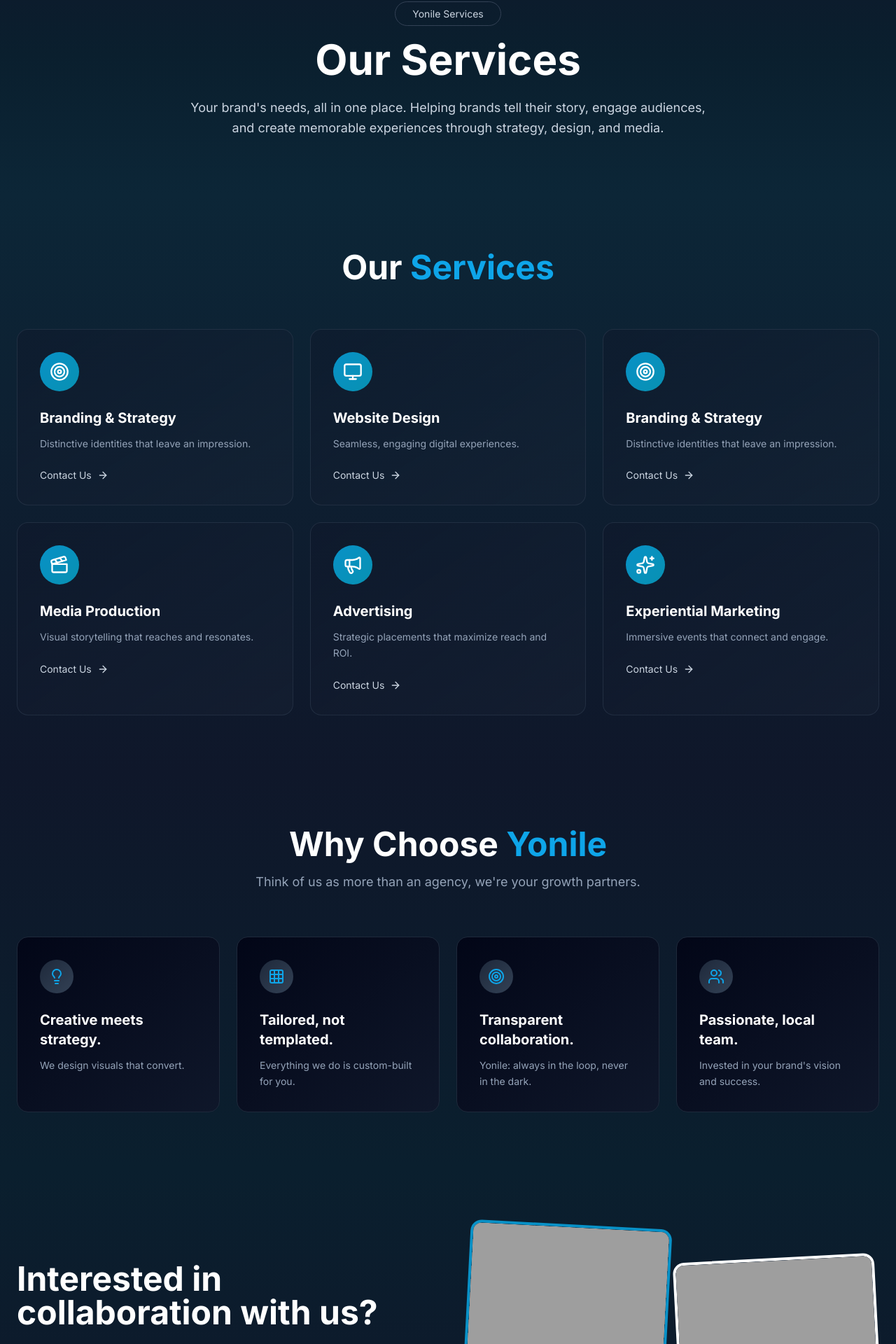
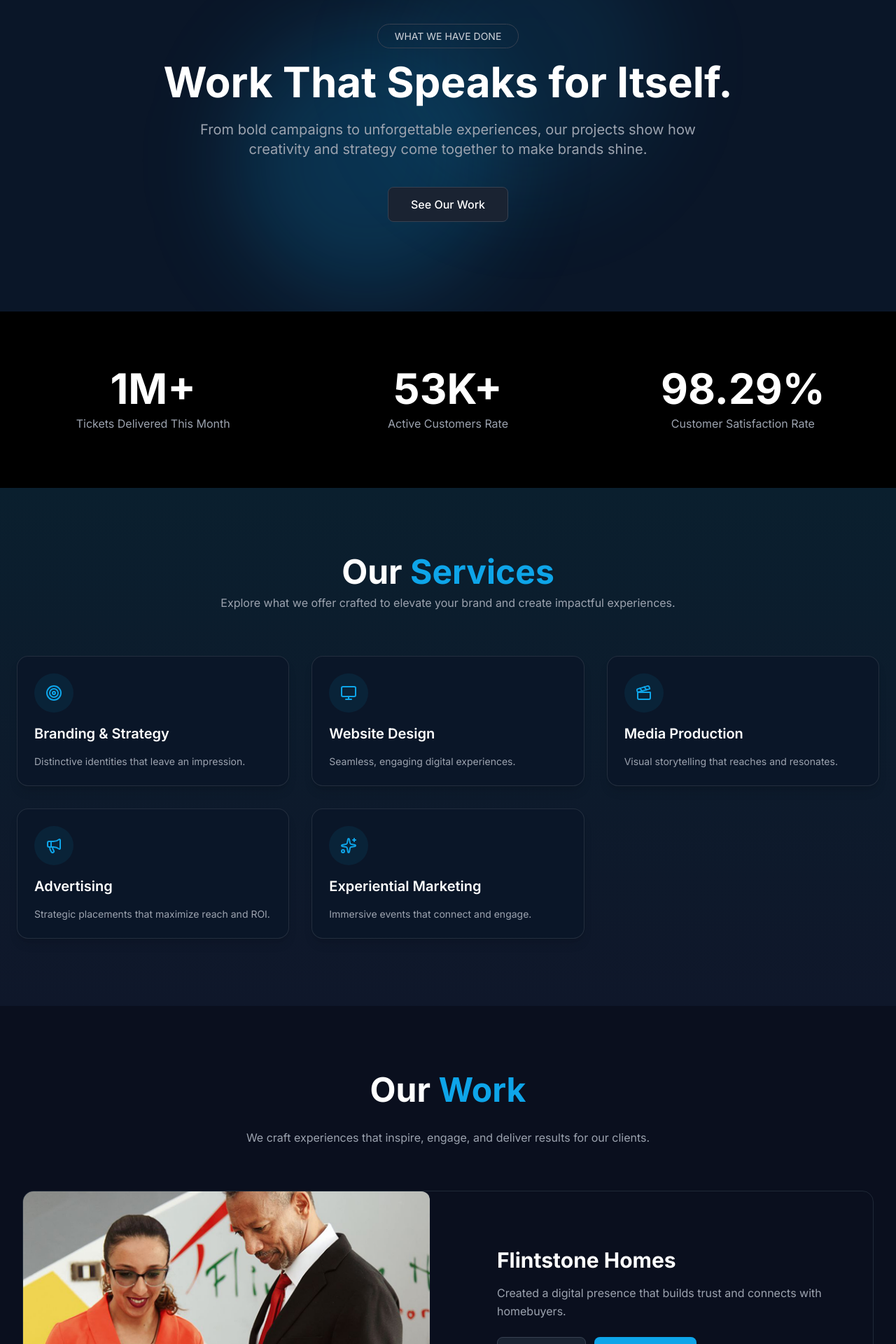
Before and after one commit to code-farmer-VII/Yonile, a React (Vite) app: page /services in a window 1280 px wide. Shown: the part 121-2041 px from the top of the page at 70% size. Built offline with nearby package versions, Linux system fonts and the light colour scheme; grey boxes are pictures that could not be loaded.

Commit message:
I add some datas on it on services

```diff
--- a/src/App.tsx
+++ b/src/App.tsx
@@ -19,7 +19,7 @@ export default function App() {
           <Route path="/about" element={<About />} />
           <Route path="/services" element={<Services />} />
           <Route path="/contact" element={<Contact />} />
-          <Route path="/project" element={<Project />} />
+          {/* <Route path="/project" element={<Project />} /> */}
           {/* {dynamic routing is here} */}
           <Route path="/project/:id" element={<ProjectDetail />} />
         </Routes>
--- a/src/components/Home/Footer.tsx
+++ b/src/components/Home/Footer.tsx
@@ -8,7 +8,7 @@ const Footer: React.FC = () => {
     Home: "/",
     About: "/about",
     Services: "/services",
-    "Contact Us": "/contact-us",
+    "Contact Us": "/contact",
   };
 
   const location = useLocation();
--- a/src/components/Home/Header.tsx
+++ b/src/components/Home/Header.tsx
@@ -13,7 +13,6 @@ const Header: React.FC = () => {
     { id: "home", label: "Home", path: "/" },
     { id: "about", label: "About Us" },
     { id: "services", label: "Services" },
-    { id: "project", label: "Projects" },
   ];
 
   // 🖱️ Scroll Effect: Sets isScrolled to true when scrolled past 10px
--- a/src/components/OurWork/Hero.tsx
+++ b/src/components/OurWork/Hero.tsx
@@ -1,33 +1,79 @@
+import { motion } from 'framer-motion';
+
 export default function Hero() {
   return (
     <section className="relative pt-32 pb-20 md:pt-40 md:pb-32 overflow-hidden">
-      <div className="absolute inset-0 bg-gradient-to-b from-primary/10 via-dark to-dark"></div>
+      {/* Background floating circles */}
+      <motion.div
+        className="absolute top-1/4 left-1/4 w-96 h-96 bg-primary/20 rounded-full blur-3xl"
+        animate={{ y: [0, 20, 0], x: [0, 15, 0] }}
+        transition={{ duration: 10, repeat: Infinity, repeatType: 'mirror', ease: 'easeInOut' }}
+      />
+      <motion.div
+        className="absolute bottom-1/4 right-1/4 w-96 h-96 bg-primary/10 rounded-full blur-3xl"
+        animate={{ y: [0, -20, 0], x: [0, -15, 0] }}
+        transition={{ duration: 12, repeat: Infinity, repeatType: 'mirror', ease: 'easeInOut' }}
+      />
 
       <div className="relative max-w-7xl mx-auto px-4 sm:px-6 lg:px-8">
-        <div className="text-center max-w-4xl mx-auto">
-          <div className="inline-block mb-6">
+        <motion.div
+          className="text-center max-w-4xl mx-auto"
+          initial="hidden"
+          whileInView="visible"
+          viewport={{ once: true }}
+          variants={{
+            hidden: {},
+            visible: { transition: { staggerChildren: 0.15 } },
+          }}
+        >
+          {/* Tag */}
+          <motion.div
+            className="inline-block mb-6"
+            variants={{
+              hidden: { opacity: 0, y: 20 },
+              visible: { opacity: 1, y: 0, transition: { duration: 0.8, ease: 'easeInOut' } },
+            }}
+          >
             <span className="px-6 py-2 border border-gray-700 rounded-full text-sm text-gray-300 backdrop-blur-sm">
               WHAT WE HAVE DONE
             </span>
-          </div>
+          </motion.div>
 
-          <h1 className="text-4xl md:text-5xl lg:text-6xl font-bold mb-6 leading-tight">
+          {/* Heading */}
+          <motion.h1
+            className="text-4xl md:text-5xl lg:text-6xl font-bold mb-6 leading-tight"
+            variants={{
+              hidden: { opacity: 0, y: 30 },
+              visible: { opacity: 1, y: 0, transition: { duration: 0.8, ease: 'easeInOut' } },
+            }}
+          >
             Work That Speaks for Itself.
-          </h1>
+          </motion.h1>
 
-          <p className="text-gray-400 text-lg md:text-xl mb-10 max-w-3xl mx-auto leading-relaxed">
+          {/* Paragraph */}
+          <motion.p
+            className="text-gray-400 text-lg md:text-xl mb-10 max-w-3xl mx-auto leading-relaxed"
+            variants={{
+              hidden: { opacity: 0, y: 20 },
+              visible: { opacity: 1, y: 0, transition: { duration: 0.8, ease: 'easeInOut' } },
+            }}
+          >
             From bold campaigns to unforgettable experiences, our projects show how creativity and strategy come together to make brands shine.
-          </p>
+          </motion.p>
 
-          <button className="px-8 py-3 bg-dark-tertiary hover:bg-gray-700 border border-gray-700 rounded-lg font-medium transition-all">
+          {/* Button */}
+          <motion.button
+            className="px-8 py-3 bg-dark-tertiary hover:bg-gray-700 border border-gray-700 rounded-lg font-medium transition-all"
+            variants={{
+              hidden: { opacity: 0, y: 20 },
+              visible: { opacity: 1, y: 0, transition: { duration: 0.8, ease: 'easeInOut' } },
+            }}
+            whileHover={{ scale: 1.05 }}
+            whileTap={{ scale: 0.95 }}
+          >
             See Our Work
-          </button>
-        </div>
-      </div>
-
-      <div className="absolute inset-0 pointer-events-none">
-        <div className="absolute top-1/4 left-1/4 w-96 h-96 bg-primary/20 rounded-full blur-3xl"></div>
-        <div className="absolute bottom-1/4 right-1/4 w-96 h-96 bg-primary/10 rounded-full blur-3xl"></div>
+          </motion.button>
+        </motion.div>
       </div>
     </section>
   );
--- a/src/components/OurWork/Portfolio.tsx
+++ b/src/components/OurWork/Portfolio.tsx
@@ -1,82 +1,63 @@
 import { ArrowRight } from 'lucide-react';
-import { useState } from 'react';
-import img3 from '../../assets/Image/our-work/Rectangle-23871.png'
-import img4 from '../../assets/Image/our-work/Rectangle-23873.png'
-import img1 from '../../assets/Image/our-work/Rectangle-23876.png'
-import img2 from '../../assets/Image/our-work/Rectangle-23877.png'
+import { motion } from 'framer-motion';
+import img3 from '../../assets/Image/our-work/Rectangle-23871.png';
+import img4 from '../../assets/Image/our-work/Rectangle-23873.png';
+import img1 from '../../assets/Image/our-work/Rectangle-23876.png';
+import img2 from '../../assets/Image/our-work/Rectangle-23877.png';
 
 interface Project {
   title: string;
   description: string;
   image: string;
-  imagePosition: 'left' | 'right';
 }
 
 export default function Portfolio() {
-  const [activeFilter, setActiveFilter] = useState('UI/UX Design[10]');
-
-  const filters = [
-    'All Work [20]',
-    'UI/UX Design[10]',
-    'Digital Marketing [5]',
-    'Branding [4]',
-  ];
-
   const projects: Project[] = [
     {
       title: 'Flintstone Homes',
       description: 'Created a digital presence that builds trust and connects with homebuyers.',
       image: img1,
-      imagePosition: 'right',
     },
     {
       title: 'Meneshaye',
       description: 'Designed a playful brand experience that inspires imagination and learning in kids.',
       image: img2,
-      imagePosition: 'left',
     },
     {
       title: 'Jenboro Real Estate',
       description: 'Developed a refined brand identity that mirrors modern urban living.',
       image: img3,
-      imagePosition: 'right',
     },
     {
       title: 'Khix Academy',
       description: 'Enhanced online presence with creative campaigns that engage and educate aspiring learners.',
       image: img4,
-      imagePosition: 'left',
     },
   ];
 
   return (
     <section className="py-16 md:py-24 bg-dark">
       <div className="max-w-7xl mx-auto px-4 sm:px-6 lg:px-8">
-        <div className="text-center mb-12">
+        <div className="text-center mb-16">
           <h2 className="text-3xl md:text-4xl lg:text-5xl font-bold mb-8">
             Our <span className="text-primary">Work</span>
           </h2>
-
-          <div className="flex flex-wrap justify-center gap-3 md:gap-4">
-            {filters.map((filter) => (
-              <button
-                key={filter}
-                onClick={() => setActiveFilter(filter)}
-                className={`px-5 py-2 rounded-full text-sm font-medium transition-all ${
-                  activeFilter === filter
-                    ? 'bg-primary text-white'
-                    : 'bg-dark-tertiary border border-gray-700 text-gray-300 hover:border-gray-600'
-                }`}
-              >
-                {filter}
-              </button>
-            ))}
-          </div>
+          <p className="text-gray-400 max-w-2xl mx-auto">
+            We craft experiences that inspire, engage, and deliver results for our clients.
+          </p>
         </div>
 
-        <div className="space-y-8 md:space-y-12">
+        <div className="space-y-16">
           {projects.map((project, index) => (
-            <ProjectCard key={index} project={project} />
+            <motion.div
+              key={index}
+              initial={{ opacity: 0, y: 40 }}
+              whileInView={{ opacity: 1, y: 0 }}
+              viewport={{ once: true }}
+              transition={{ duration: 0.6, delay: index * 0.2 }}
+            >
+              <ProjectCard project={project} reverse={index % 2 !== 0} />
+            </motion.div>
           ))}
         </div>
       </div>
@@ -84,24 +65,23 @@ export default function Portfolio() {
   );
 }
 
-function ProjectCard({ project }: { project: Project }) {
+function ProjectCard({ project, reverse }: { project: Project; reverse?: boolean }) {
   return (
     <div
-      className={`bg-dark-secondary rounded-2xl overflow-hidden border border-gray-800 hover:border-gray-700 transition-all ${
-        project.imagePosition === 'left' ? 'md:flex-row-reverse' : ''
+      className={`md:flex md:items-center md:gap-12 rounded-2xl overflow-hidden border border-gray-800 hover:border-gray-700 transition-all ${
+        reverse ? 'md:flex-row-reverse' : ''
       }`}
     >
-      <div className="md:flex md:items-center">
-        <div className="md:w-1/2 p-8 md:p-12">
-          <div className="aspect-video bg-gradient-to-br from-gray-700 to-gray-800 rounded-xl mb-4 md:mb-0 overflow-hidden">
-            <div className="w-full h-full flex items-center justify-center text-gray-500 text-sm">
-              <img src={project.image} alt="" />
-            </div>
+      {/* Image */}
+      <div className="md:w-1/2">
+        <div className="aspect-video bg-gradient-to-br from-gray-700 to-gray-800 rounded-xl overflow-hidden">
+          <img src={project.image} alt={project.title} className="w-full h-full object-cover hover:scale-105 transition-transform duration-500" />
         </div>
       </div>
 
+      {/* Content */}
       <div className="md:w-1/2 p-8 md:p-12">
-          <h3 className="text-2xl md:text-3xl font-bold mb-4">{project.title}</h3>
+        <h3 className="text-2xl md:text-3xl font-bold mb-4 text-white">{project.title}</h3>
         <p className="text-gray-400 mb-6 leading-relaxed">{project.description}</p>
         <div className="flex flex-wrap gap-3">
           <button className="px-6 py-2 bg-dark-tertiary hover:bg-gray-700 border border-gray-700 rounded-lg font-medium transition-all text-sm">
@@ -114,6 +94,5 @@ function ProjectCard({ project }: { project: Project }) {
         </div>
       </div>
     </div>
-    </div>
   );
 }
--- a/src/components/OurWork/Stats.tsx
+++ b/src/components/OurWork/Stats.tsx
@@ -1,3 +1,5 @@
+import { motion } from 'framer-motion';
+
 export default function Stats() {
   const stats = [
     { value: '1M+', label: 'Tickets Delivered This Month' },
@@ -10,12 +12,19 @@ export default function Stats() {
       <div className="max-w-7xl mx-auto px-4 sm:px-6 lg:px-8">
         <div className="grid grid-cols-1 md:grid-cols-3 gap-8 md:gap-12">
           {stats.map((stat, index) => (
-            <div key={index} className="text-center">
-              <h3 className="text-4xl md:text-5xl lg:text-6xl font-bold mb-2">
+            <motion.div
+              key={index}
+              className="text-center"
+              initial={{ opacity: 0, y: 30 }}
+              whileInView={{ opacity: 1, y: 0 }}
+              viewport={{ once: true, amount: 0.3 }}
+              transition={{ delay: index * 0.2, duration: 0.6, ease: 'easeOut' }}
+            >
+              <h3 className="text-4xl md:text-5xl lg:text-6xl font-bold mb-2 text-white">
                 {stat.value}
               </h3>
               <p className="text-gray-400 text-sm md:text-base">{stat.label}</p>
-            </div>
+            </motion.div>
           ))}
         </div>
       </div>
--- a/src/components/Services/Hero.tsx
+++ b/src/components/Services/Hero.tsx
@@ -1,21 +1,47 @@
-export default function Hero() {
+import { Target, Monitor, Clapperboard, Megaphone, Sparkles } from 'lucide-react';
+import ServiceCard from './ServiceCard';
+import { motion } from 'framer-motion';
+
+export default function Services() {
+  const services = [
+    { icon: Target, title: 'Branding & Strategy', description: 'Distinctive identities that leave an impression.' },
+    { icon: Monitor, title: 'Website Design', description: 'Seamless, engaging digital experiences.' },
+    { icon: Clapperboard, title: 'Media Production', description: 'Visual storytelling that reaches and resonates.' },
+    { icon: Megaphone, title: 'Advertising', description: 'Strategic placements that maximize reach and ROI.' },
+    { icon: Sparkles, title: 'Experiential Marketing', description: 'Immersive events that connect and engage.' },
+  ];
+
   return (
-    <section className="pt-32 pb-20 px-6 bg-gradient-to-b from-slate-900 via-dark-blue-900 to-dark-blue-800">
-      <div className="max-w-4xl mx-auto text-center">
-        <div className="inline-block mb-6">
-          <span className="text-sm text-slate-300 px-6 py-2 rounded-full border border-slate-700">
-            Yonile Services
-          </span>
+    <section className="py-24 px-6 bg-gradient-to-b from-dark-blue-900 to-slate-900">
+      <div className="max-w-7xl mx-auto">
+        <div className="text-center mb-16">
+          <h2 className="text-4xl md:text-5xl font-bold text-white mb-2">
+            Our <span className="text-cyan-400">Services</span>
+          </h2>
+          <p className="text-gray-400 max-w-2xl mx-auto">
+            Explore what we offer crafted to elevate your brand and create impactful experiences.
+          </p>
         </div>
 
-        <h1 className="text-5xl md:text-6xl font-bold text-white mb-6">
-          Our Services
-        </h1>
-
-        <p className="text-slate-300 text-lg max-w-3xl mx-auto leading-relaxed">
-          Your brand's needs, all in one place. Helping brands tell their story, engage audiences,
-          and create memorable experiences through strategy, design, and media.
-        </p>
+        <motion.div
+          className="grid grid-cols-1 sm:grid-cols-2 lg:grid-cols-3 gap-8"
+          initial="hidden"
+          whileInView="visible"
+          viewport={{ once: true }}
+          variants={{
+            hidden: {},
+            visible: { transition: { staggerChildren: 0.15 } },
+          }}
+        >
+          {services.map((service, index) => (
+            <ServiceCard
+              key={index}
+              icon={service.icon}
+              title={service.title}
+              description={service.description}
+            />
+          ))}
+        </motion.div>
       </div>
     </section>
   );
--- a/src/components/Services/ServiceCard.tsx
+++ b/src/components/Services/ServiceCard.tsx
@@ -1,4 +1,5 @@
-import { ArrowRight, LucideIcon } from 'lucide-react';
+import { LucideIcon } from 'lucide-react';
+import { motion } from 'framer-motion';
 
 interface ServiceCardProps {
   icon: LucideIcon;
@@ -6,20 +7,22 @@ interface ServiceCardProps {
   description: string;
 }
 
+const cardVariants = {
+  hidden: { opacity: 0, y: 20 },
+  visible: { opacity: 1, y: 0 },
+};
+
 export default function ServiceCard({ icon: Icon, title, description }: ServiceCardProps) {
   return (
-    <div className="group bg-gradient-to-br from-slate-900/50 to-slate-800/30 border border-slate-700/50 rounded-2xl p-8 hover:border-cyan-500/50 transition-all duration-300 hover:shadow-lg hover:shadow-cyan-500/10">
-      <div className="w-14 h-14 rounded-full bg-gradient-to-br from-cyan-500 to-cyan-600 flex items-center justify-center mb-6 group-hover:scale-110 transition-transform duration-300">
-        <Icon className="w-7 h-7 text-white" />
+    <motion.div
+      className="bg-[#0a1628] p-6 rounded-2xl flex flex-col items-start gap-4 border border-white/10 shadow-lg hover:shadow-cyan-500/20 hover:scale-105 transition-transform duration-300"
+      variants={cardVariants}
+    >
+      <div className="p-4 rounded-full bg-cyan-500/10 text-cyan-400 inline-flex items-center justify-center">
+        <Icon className="w-6 h-6" />
       </div>
-
-      <h3 className="text-xl font-bold text-white mb-3">{title}</h3>
-      <p className="text-slate-400 text-sm mb-6 leading-relaxed">{description}</p>
-
-      <button className="flex items-center gap-2 text-sm text-slate-300 hover:text-white transition-colors group/btn">
-        <span>Contact Us</span>
-        <ArrowRight className="w-4 h-4 group-hover/btn:translate-x-1 transition-transform" />
-      </button>
-    </div>
+      <h3 className="text-xl font-semibold text-white">{title}</h3>
+      <p className="text-gray-400 text-sm">{description}</p>
+    </motion.div>
   );
 }
--- a/src/pages/Services.tsx
+++ b/src/pages/Services.tsx
@@ -1,15 +1,39 @@
-import Hero from '../components/Services/Hero';
-import Services from '../components/Services/Services';
-import WhyChoose from '../components/Services/WhyChoose';
-import CTA from '../components/Services/CTA';
+// import Hero from '../components/Services/Hero';
+// import Services from '../components/Services/Services';
+// import WhyChoose from '../components/Services/WhyChoose';
+// import CTA from '../components/Services/CTA';
+
+// function App() {
+//   return (
+//     <div className="min-h-screen bg-slate-900">
+//       <main>
+//         <Hero />
+//         <Services />
+//         <WhyChoose />
+//         <CTA />
+//       </main>
+//     </div>
+//   );
+// }
+
+// export default App;
+
+
+import Hero from '../components/OurWork/Hero';
+import Stats from '../components/OurWork/Stats';
+import Portfolio from '../components/OurWork/Portfolio';
+import CTA from '../components/OurWork/CTA';
+import HeroSecound from '../components/Services/Hero';
+
 
 function App() {
   return (
-    <div className="min-h-screen bg-slate-900">
+    <div className="min-h-screen">
       <main>
         <Hero />
-        <Services />
-        <WhyChoose />
+        <Stats />
+        <HeroSecound />
+        <Portfolio />
         <CTA />
       </main>
     </div>
```
Also changed, not shown: src/components/Services/CTA.tsx (+52 -12 lines), src/pages/Contact.tsx (+80 -29 lines), src/pages/Project.tsx (+27 -7 lines). Lines whose indentation alone changed are shown as unchanged.
